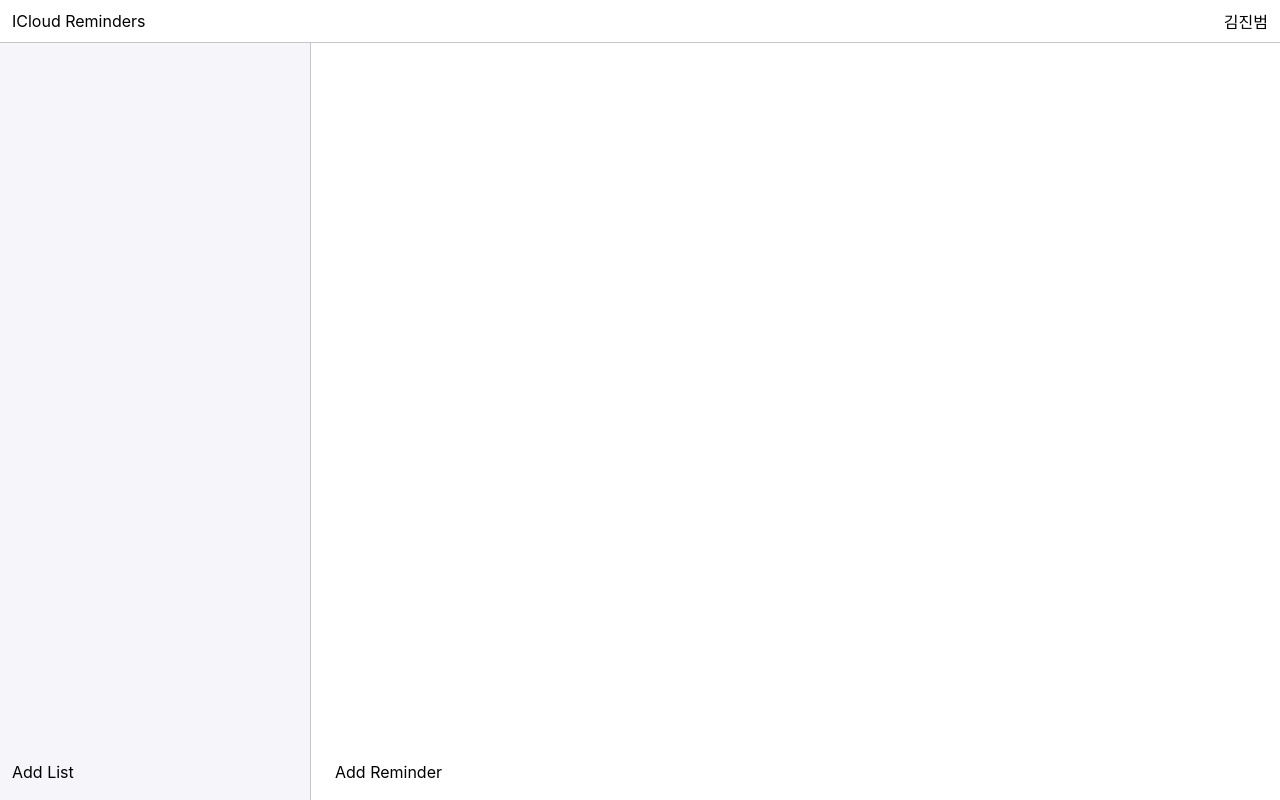
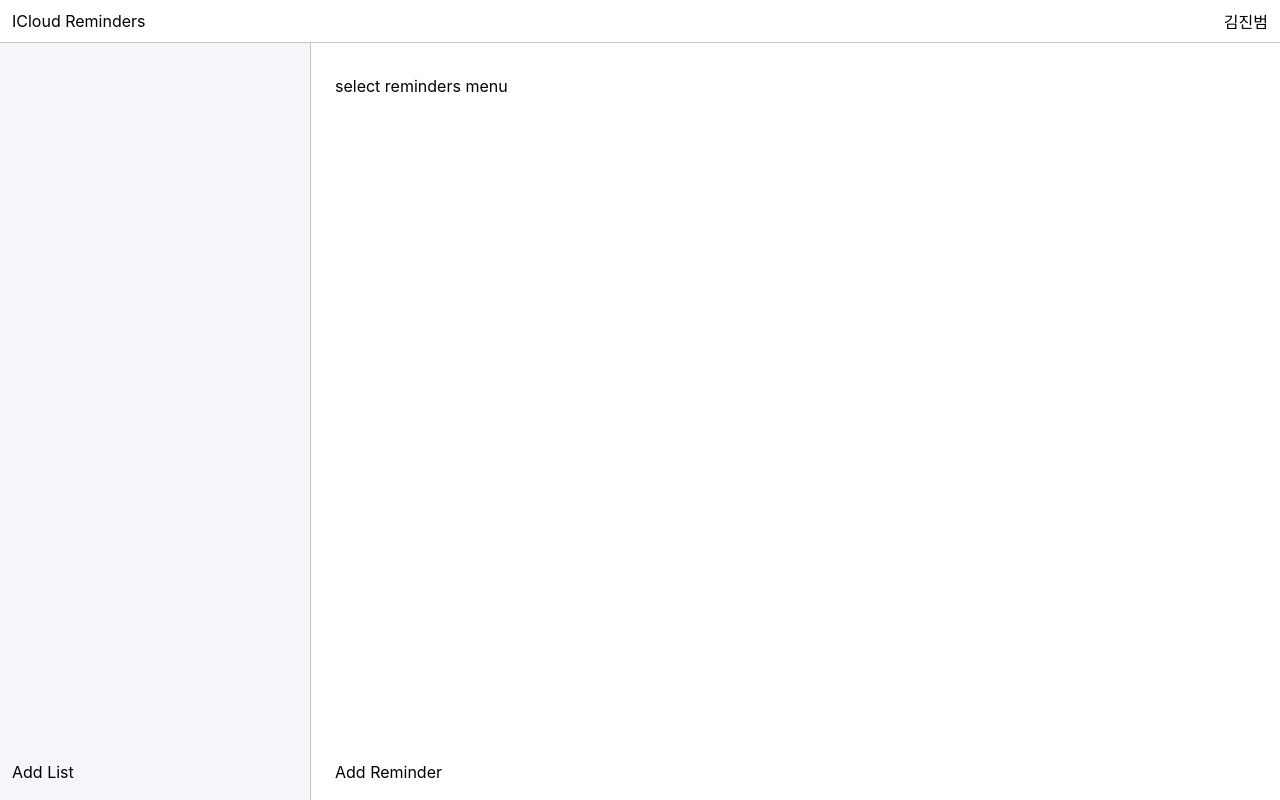
Before and after one commit to jinbeomdev/copy-project, a React (Create React App) app: page / in a window 1280 px wide. Built offline with nearby package versions, Linux system fonts and the light colour scheme; no server answers.

Commit message:
sync the title of reminders menu with the header of reminder body

```diff
--- a/src/App.js
+++ b/src/App.js
@@ -18,10 +18,17 @@ class RmList extends React.Component {
   }
 
   render() {
+    console.log(this.props.selectedRmListMenuItem);
+    let title;
+    if (this.props.selectedRmListMenuItem === null) {
+      title = "select reminders menu";
+    } else {
+      title = this.props.selectedRmListMenuItem.props.title;
+    }
     return (
       <div className="rm-list">
         <div className="rm-list-header">
-            {this.props.title}
+          {title}
         </div>
         <div className="rm-list-body">
           {this.state.rmListBodyItems}
@@ -194,7 +201,7 @@ class App extends React.Component {
               Add List
             </div>
           </div>
-            <RmList></RmList>
+            <RmList selectedRmListMenuItem={this.state.selectedRmListMenuItem}></RmList>
         </div>
       </div>
     );
```
Also changed, not shown: 1 other file (tests, documents, lock files or other folders).
